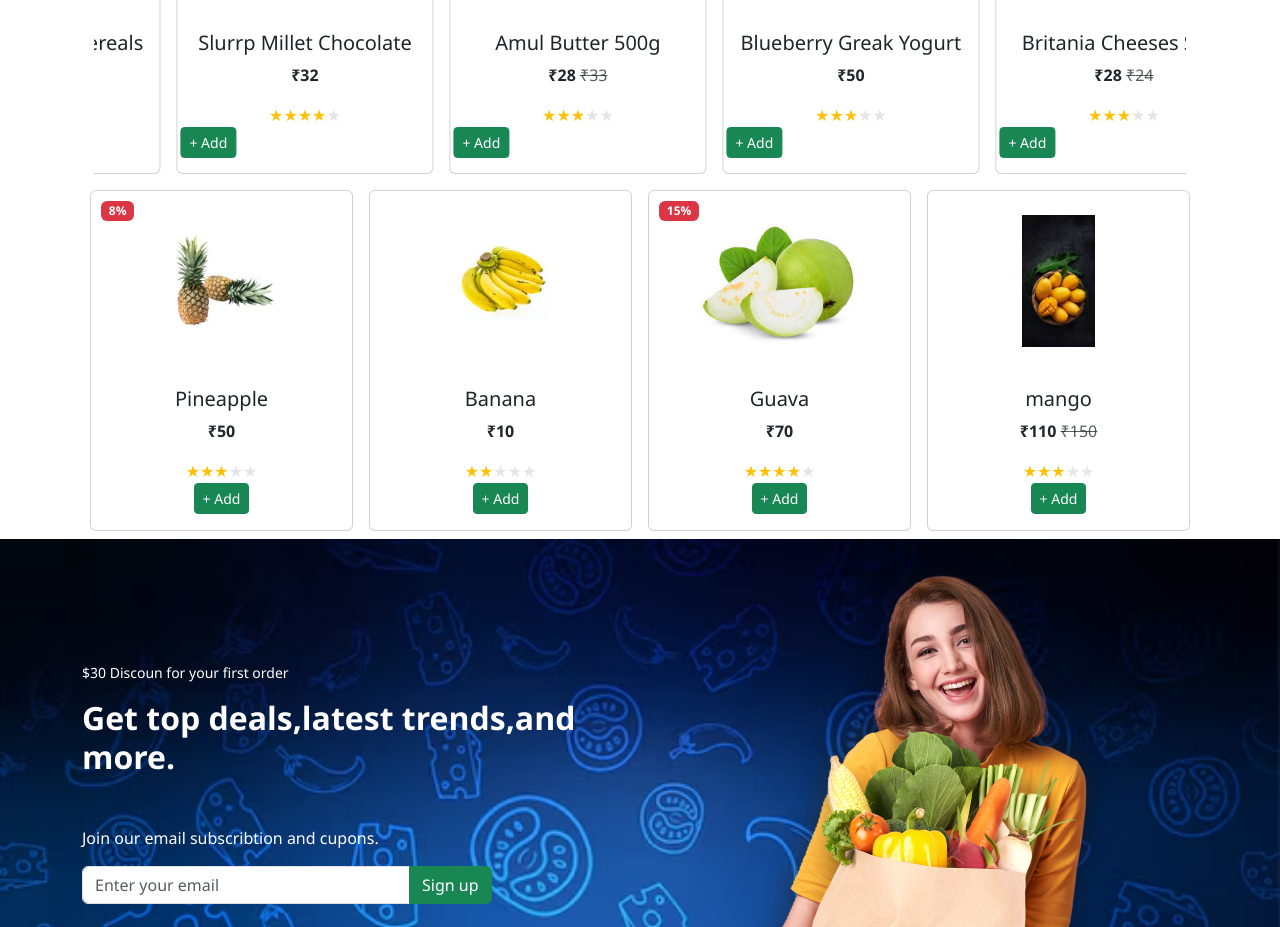
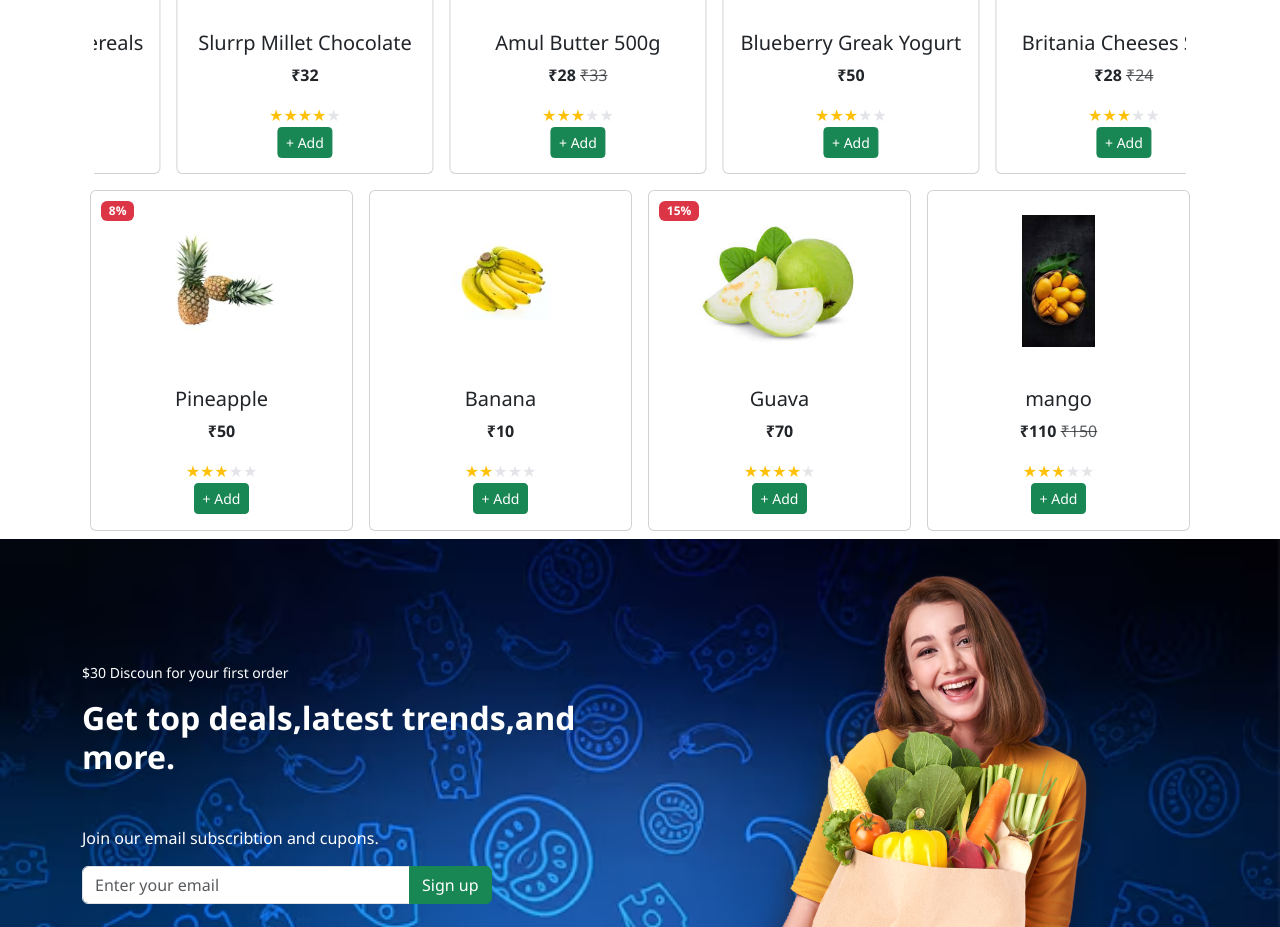
Before and after one commit to mahendran37/Grocery-Shop, a React (Create React App) app: page / in a window 1280 px wide. Shown: the part 1060-1987 px from the top of the page. Built offline with nearby package versions, Linux system fonts and the light colour scheme.

Commit message:
Update Breakfast.js

```diff
--- a/src/components/Breakfast.js
+++ b/src/components/Breakfast.js
@@ -148,9 +148,7 @@ const Breakfast = () => {
                   </p>
                   <div>{renderStars(item.rating)}</div>
                   <i className=" heart bi bi-heart-fill" onClick={()=>addToWishlist(item)}></i>
-                  <button className="btn btn-success btn-sm" onClick={() => AddToCart(item)}
-
-                    style={{ position: "absolute", left: '3px', }}>+ Add</button>
+                  <button className="btn btn-success btn-sm" onClick={() => AddToCart(item)}>+ Add</button>
                 </div>
               </div>
             </div>
```
